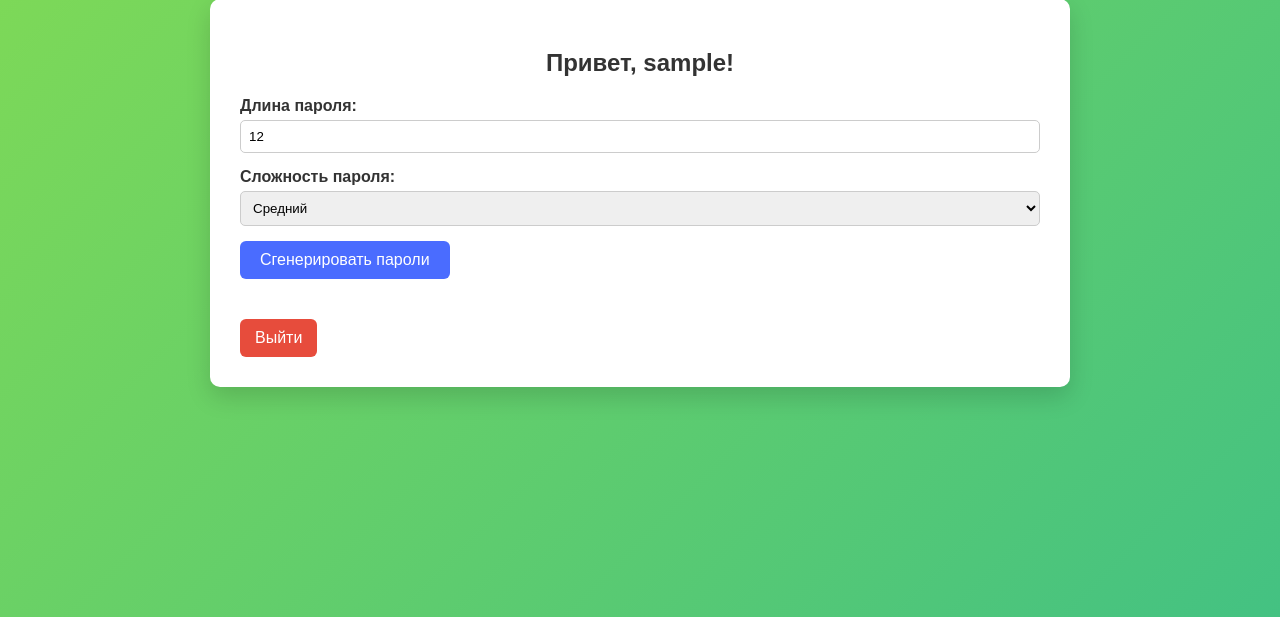
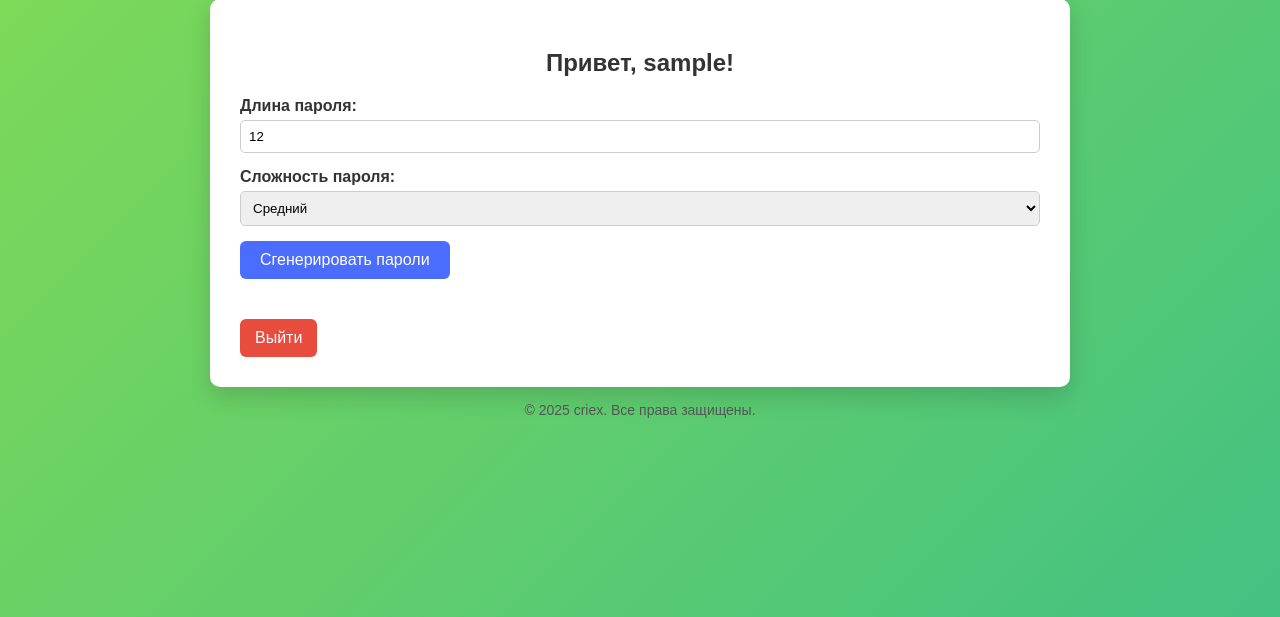
Before and after one commit to criex2281337/FlaskPassword, a Flask app: page / in a window 1280 px wide. Shown: the part 41-658 px from the top of the page. Run offline with Flask 3, Linux system fonts and the light colour scheme; the visitor is signed in with stand-in values (Sample User, id 1); data that the repository does not hold is empty.

Commit message:
Update index.html

```diff
--- a/templates/index.html
+++ b/templates/index.html
@@ -102,6 +102,14 @@
             text-align: center;
             margin-top: 15px;
         }
+
+        footer {
+            text-align: center;
+            padding: 15px 0;
+            margin-top: auto;
+            font-size: 14px;
+            color: #555;
+        }
     </style>
 </head>
 <body>
@@ -166,5 +174,8 @@
 
     <a href="/logout" class="logout">Выйти</a>
 </div>
+<footer>
+    &copy; 2025 criex. Все права защищены.
+</footer>
 </body>
 </html>
```
